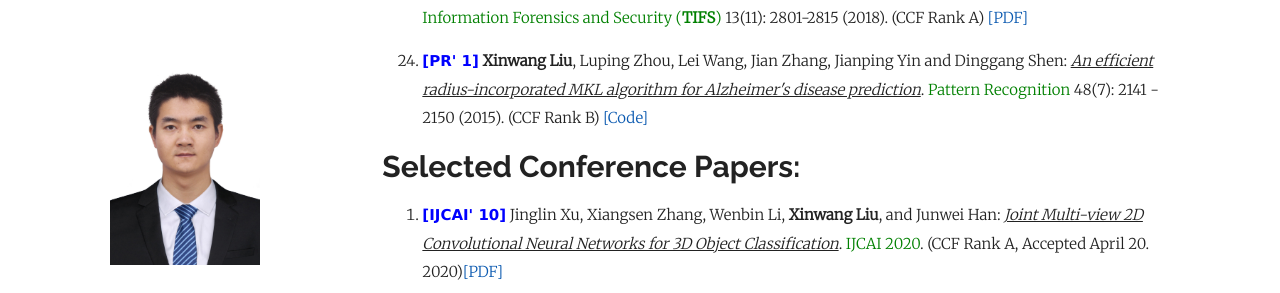
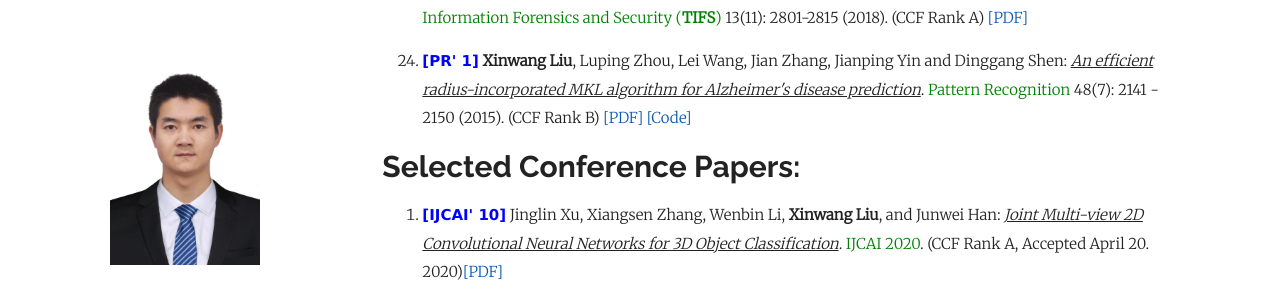
Before and after one commit to wx-liang/xinwangliu.github.io, a Jekyll site: the page built from index.md, in a window 1280 px wide and 900 px high, scrolled down 3276 px. Shown: the part 152-445 px from the top of the window. Built offline with Jekyll 4.4.1, drawn with Linux system fonts in a browser that asks for light colours; our own code applies the rules of GitHub Pages for plain Markdown files.

Commit message:
Update index.md

```diff
--- a/index.md
+++ b/index.md
@@ -92,7 +92,7 @@
 <p style="margin-top: 8px;"><li><font face="verdana" color="blue"><b>[TIFS' 1]</b></font> Jianfeng Lu, Yun Xin, Zhao Zhang, <b>Xinwang Liu</b>, and Kenli Li: <i><u>Game-Theoretic Design of Optimal Two-Sided Rating Protocols for Service Exchange Dilemma in Crowdsourcing</u></i>. <font color="green">IEEE Transactions Information Forensics and Security (<b>TIFS</b>)</font> 13(11): 2801-2815 (2018). (CCF Rank A) <a href = "https://arxiv.org/pdf/1712.09848.pdf">[PDF]</a></li></p>
 
 <p style="margin-top: 8px;"><li><font face="verdana" color="blue"><b>[PR' 1]</b></font> <b>Xinwang Liu</b>,  Luping Zhou, Lei Wang, Jian Zhang, Jianping Yin and Dinggang Shen: <i><u>An efficient radius-incorporated MKL algorithm for Alzheimer's disease prediction</u></i>. <font color="green">Pattern Recognition
-</font> 48(7): 2141 - 2150 (2015). (CCF Rank B) <a href = "https://github.com/xinwangliu/Radius-incorporated-MKL-algorithm">[Code]</a></li></p>
+</font> 48(7): 2141 - 2150 (2015). (CCF Rank B) <a href = "https://github.com/xinwangliu/xinwangliu.github.io/blob/master/groupmember/1-s2.0-S0031320314004956-main.pdf">[PDF]</a> <a href = "https://github.com/xinwangliu/Radius-incorporated-MKL-algorithm">[Code]</a></li></p>
 
 </ol>
 
```
